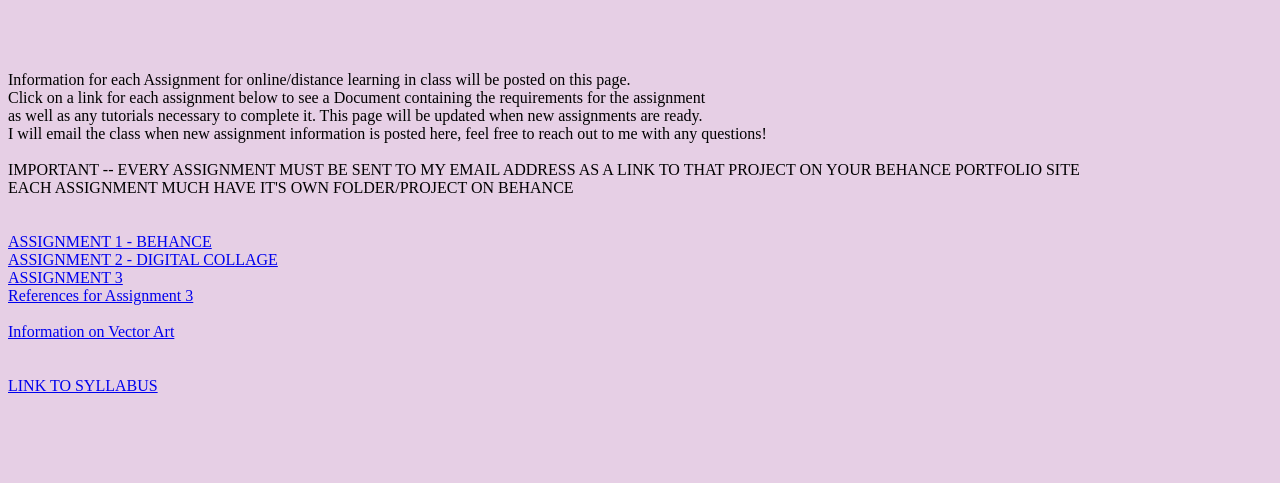
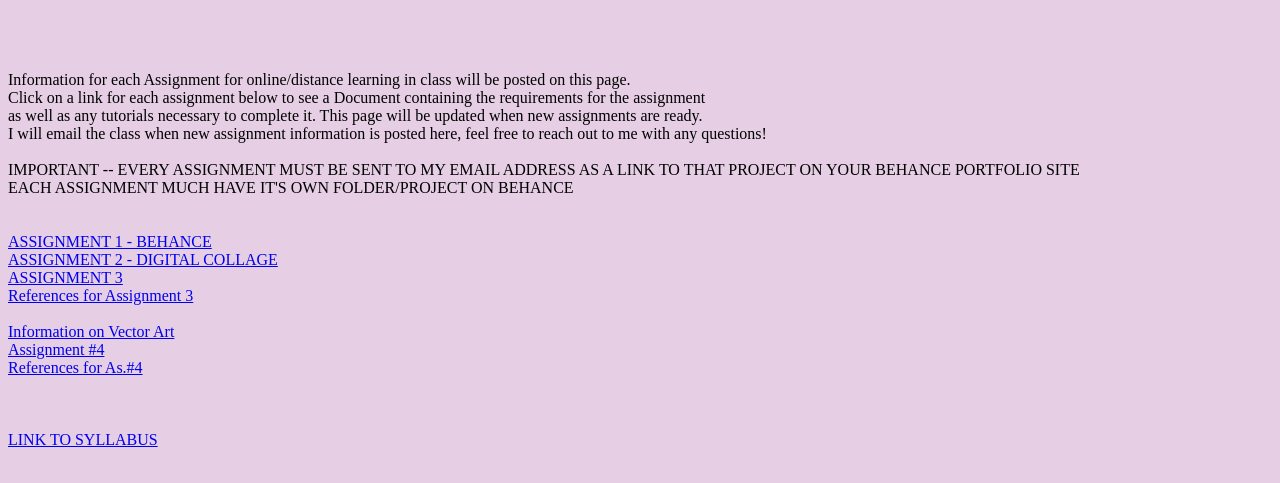
Before and after one commit to ValeriaHaedo/ValeriaHaedo.github.io, a plain HTML site: page hua125/index.html in a window 1280 px wide. Shown: the part 147-630 px from the top of the page. Drawn offline with Linux system fonts and the light colour scheme.

Commit message:
Update index.html

```diff
--- a/hua125/index.html
+++ b/hua125/index.html
@@ -25,6 +25,8 @@ IMPORTANT -- EVERY ASSIGNMENT MUST BE SENT TO MY EMAIL ADDRESS AS A LINK TO THAT
 <a href="https://drive.google.com/drive/folders/1VySDwNYTlxQdFB3AqdQGBifFnGaypV5v?usp=sharing" target="_blank">References for Assignment 3</a><br>
    <br>
 <a href="https://drive.google.com/file/d/1qA4_Ent4-E_kRMGtU0AjqzDx-rK0KSpr/view?usp=sharing" target="_blank">Information on Vector Art</a><br>
+<a href="https://drive.google.com/file/d/1DpLGiP1BwVLfJhIHWym-Rlg0oPNQo32L/view?usp=sharing" target="_blank">Assignment #4</a><br>
+<a href="https://drive.google.com/drive/folders/1vlFPCPwaFCkp_2zZ6Nv7145jvhNlB8l2?usp=sharing" target="_blank">References for As.#4</a><br><br>
 
 <br><br>
 <a href="https://drive.google.com/open?id=1FJ4Kdt4rFdWHyAuaVWjtv0xUlSQbpHaO" target="_blank">LINK TO SYLLABUS</a>
```
